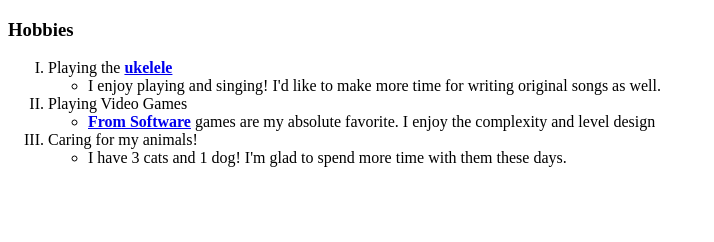
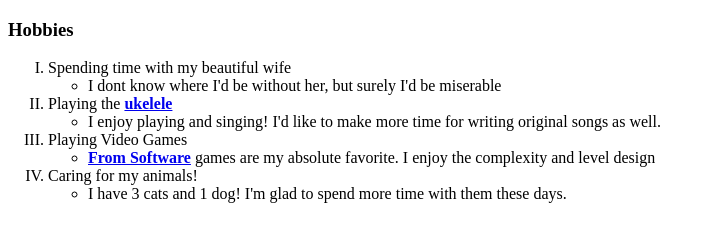
Before and after one commit to SkwekTheConq/CV, a plain HTML site: page hobbies.HTML in a window 1280 px wide. Shown: the whole page, without its empty margins (0-714 px from the left). Drawn offline with Linux system fonts and the light colour scheme.

Commit message:
added initial updated cv documentation

```diff
--- a/hobbies.HTML
+++ b/hobbies.HTML
@@ -9,6 +9,10 @@
 <body>
   <h3>Hobbies</h3>
   <ol type="I">
+    <li>Spending time with my beautiful wife</li>
+      <ul>
+        <li>I dont know where I'd be without her, but surely I'd be miserable</li>
+      </ul>
     <li>Playing the <strong><a href="https://www.enya-music.com/collections/ukulele/products/nova-u-pro-white">ukelele</a></strong>
       <ul>
         <li>I enjoy playing and singing! I'd like to make more time for writing original songs as well.</li>
```
